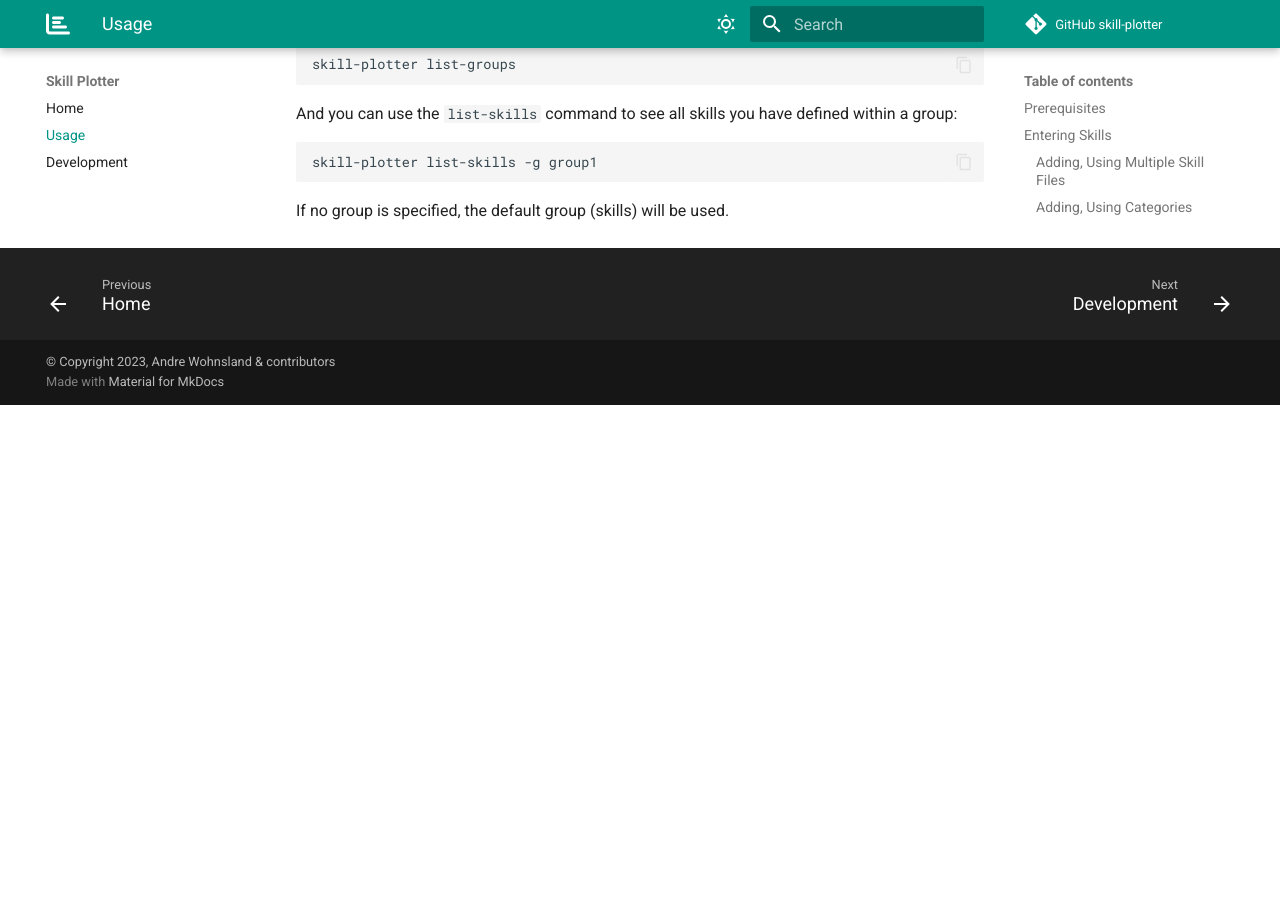
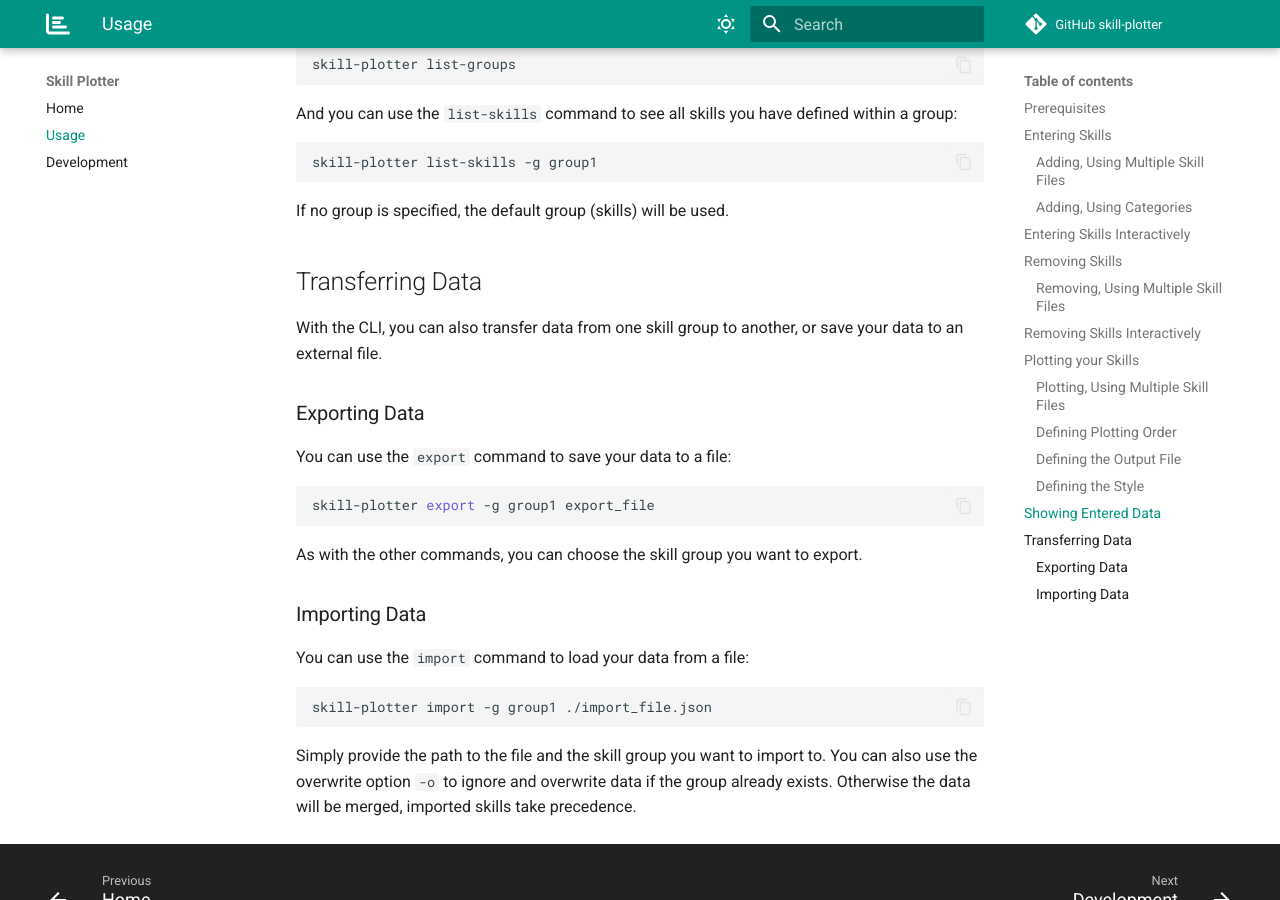
Before and after one commit to AndreWohnsland/skillplotter, an MkDocs documentation site: the page built from docs/usage.md, in a window 1280 px wide and 900 px high, scrolled down 5006 px. Built offline with MkDocs 1.6.1 and Material for MkDocs 9.7.7, drawn with Linux system fonts in a browser that asks for light colours; comment, search, counter and statistics services are not loaded; before the commit the page ends 5411 px from its top, so only the background shows below that.

Commit message:
Add docs for import/export

````diff
--- a/docs/usage.md
+++ b/docs/usage.md
@@ -227,6 +227,32 @@ skill-plotter list-skills -g group1
 
 If no group is specified, the default group (skills) will be used.
 
+## Transferring Data
+
+With the CLI, you can also transfer data from one skill group to another, or save your data to an external file.
+
+### Exporting Data
+
+You can use the `export` command to save your data to a file:
+
+```bash
+skill-plotter export -g group1 export_file
+```
+
+As with the other commands, you can choose the skill group you want to export.
+
+### Importing Data
+
+You can use the `import` command to load your data from a file:
+
+```bash
+skill-plotter import -g group1 ./import_file.json
+```
+
+Simply provide the path to the file and the skill group you want to import to.
+You can also use the overwrite option `-o` to ignore and overwrite data if the group already exists.
+Otherwise the data will be merged, imported skills take precedence.
+
 <!-- # CLI Reference
 
 This page provides documentation for our command line tools.
````
